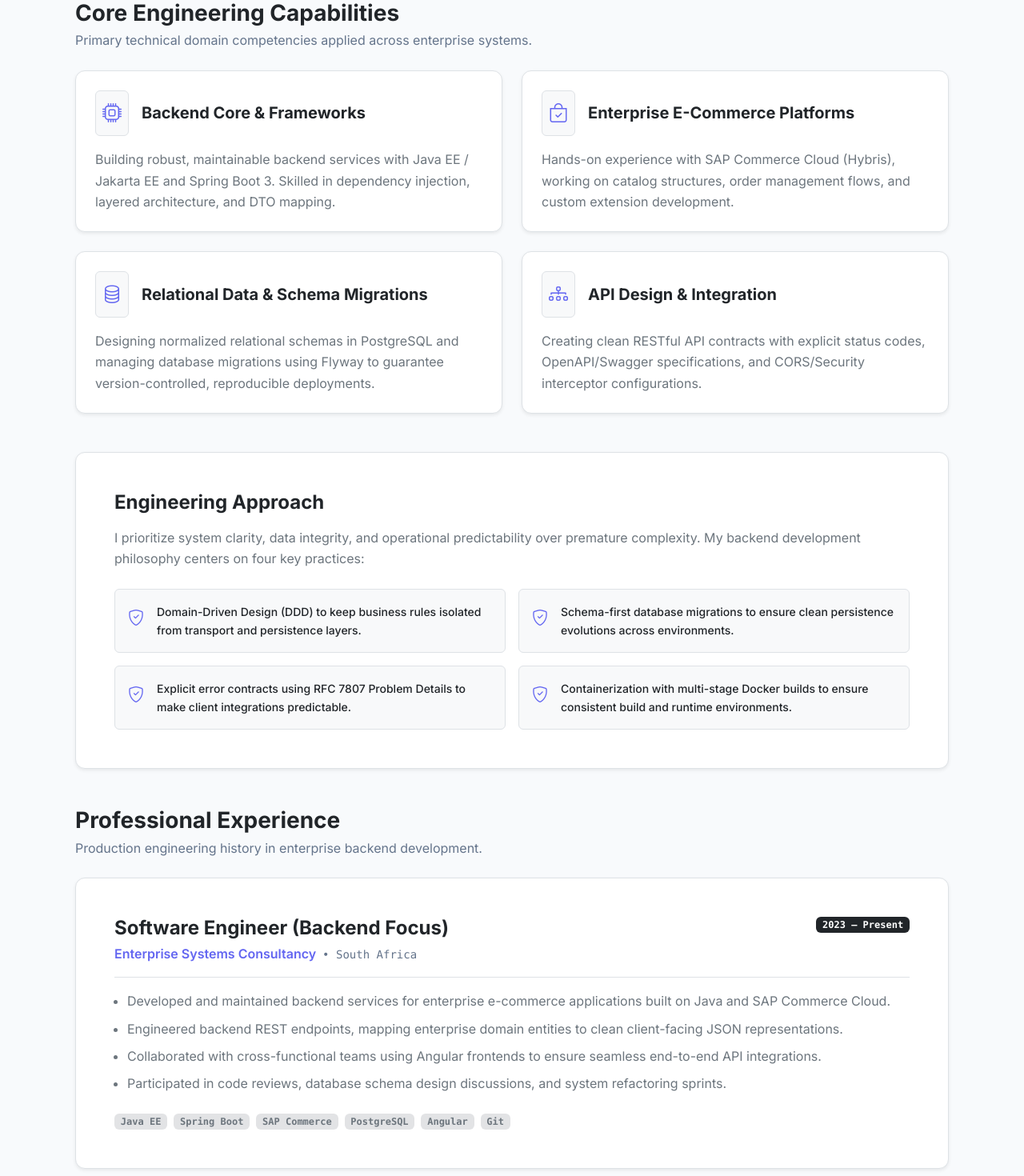
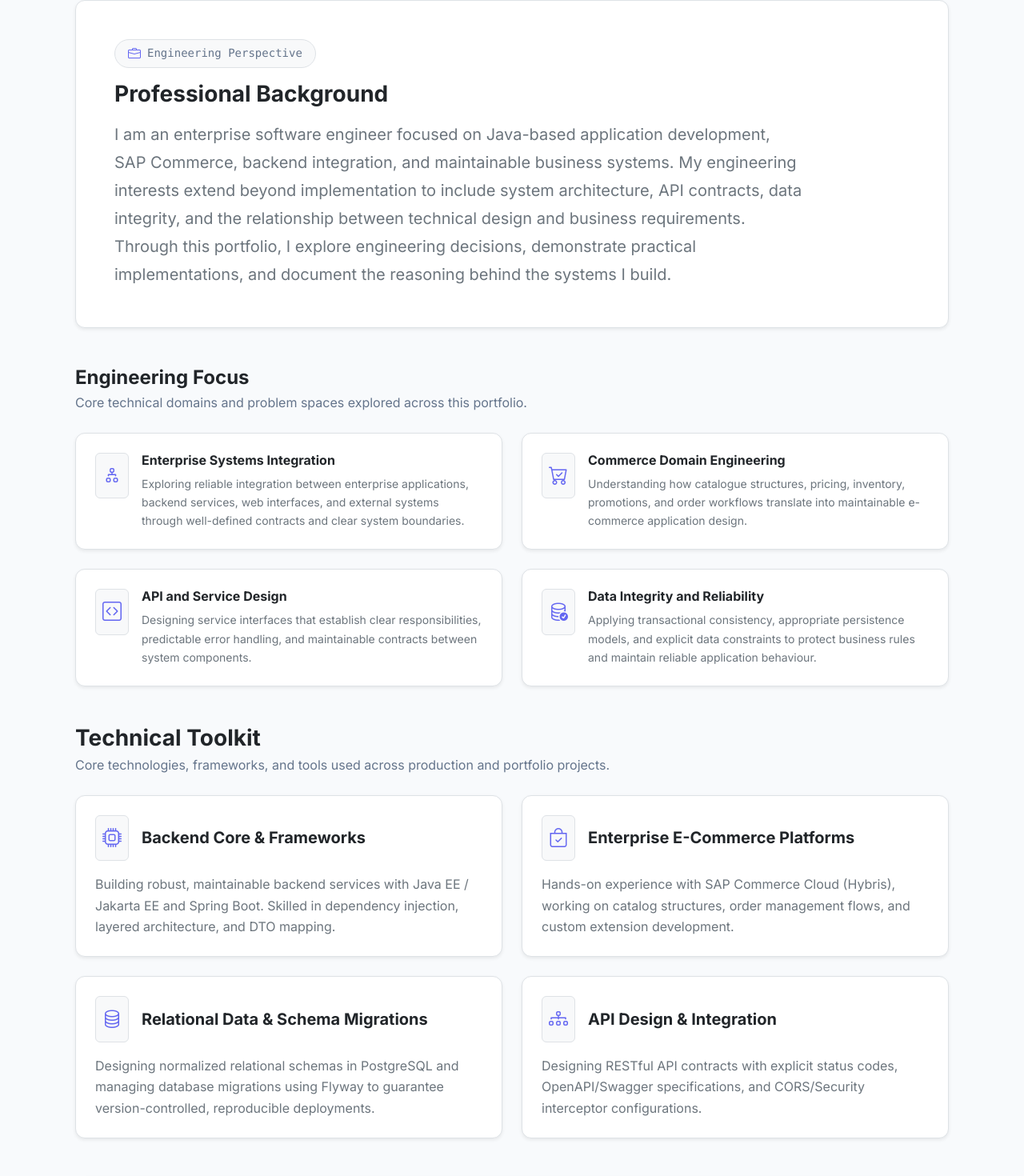
Before and after one commit to NMandisa/enterprise-engineering-portfolio, an Angular app: page /about in a window 1280 px wide. Shown: the part 552-2022 px from the top of the page at 80% size. Built offline with nearby package versions, Linux system fonts and the light colour scheme.

Commit message:
Updated Content...

```diff
--- a/src/app/pages/about/about.component.html
+++ b/src/app/pages/about/about.component.html
@@ -1,4 +1,4 @@
-<!-- Hero / Overview Header -->
+<!-- Overview / Hero Header Section -->
 <section class="mb-5">
   <div class="row align-items-center g-4">
     <div class="col-lg-8">
@@ -11,7 +11,7 @@
       <p class="fs-4 fw-medium text-muted-custom mb-4">{{ title }}</p>
 
       <p class="lead text-secondary mb-4" style="max-width: 720px;">
-          Backend software engineer focused on building stable, scalable enterprise systems. Experienced in enterprise Java runtimes, Spring Boot microservices, relational persistence, and domain-driven API design.
+        Backend software engineer focused on building stable, scalable enterprise systems. Experienced in enterprise Java runtimes, Spring Boot services, relational persistence, and domain-driven API design.
       </p>
 
       <div class="d-flex flex-wrap gap-3">
@@ -24,24 +24,24 @@
       </div>
     </div>
 
-      <!-- Contact & Quick Info Card -->
+    <!-- Professional Profiles Card -->
     <div class="col-lg-4">
       <div class="surface-card p-4 border shadow-sm">
-          <h2 class="h6 text-uppercase tracking-wider font-monospace text-muted-custom mb-3">Professional Profiles</h2>
+        <h2 class="h6 text-uppercase tracking-wider font-monospace text-muted-custom mb-3">Professional Links</h2>
         <ul class="list-unstyled mb-0 d-flex flex-column gap-3">
           <li>
-              <a href="https://github.com" target="_blank" rel="noopener noreferrer" class="d-flex align-items-center gap-3 text-dark text-decoration-none">
+            <a href="https://github.com/NMandisa" target="_blank" rel="noopener noreferrer" class="d-flex align-items-center gap-3 text-dark text-decoration-none">
               <div class="p-2 rounded bg-light border">
                 <i class="bi bi-github fs-5"></i>
               </div>
               <div>
                 <strong class="d-block">GitHub Profile</strong>
-                  <span class="small text-muted-custom">Inspect source code & architectural POCs</span>
+                <span class="small text-muted-custom">Inspect source code & repository history</span>
               </div>
             </a>
           </li>
           <li>
-              <a href="https://linkedin.com" target="_blank" rel="noopener noreferrer" class="d-flex align-items-center gap-3 text-dark text-decoration-none">
+            <a href="https://linkedin.com/in/NoxoloMkhungo" target="_blank" rel="noopener noreferrer" class="d-flex align-items-center gap-3 text-dark text-decoration-none">
               <div class="p-2 rounded bg-light border text-primary">
                 <i class="bi bi-linkedin fs-5"></i>
               </div>
@@ -70,14 +70,52 @@
 
 <hr class="my-5 border-secondary opacity-25">
 
-  <!-- Engineering Capabilities Grid -->
+<!-- Professional Background Narrative Section -->
+<section class="mb-5">
+  <div class="surface-card p-4 p-lg-5 border shadow-sm mb-5">
+    <div class="d-inline-flex align-items-center gap-2 px-3 py-1 mb-3 bg-light border rounded-pill">
+      <i class="bi bi-briefcase text-indigo"></i>
+      <span class="font-monospace small text-muted-custom">Engineering Perspective</span>
+    </div>
+    <h2 class="h3 fw-bold text-dark mb-3">Professional Background</h2>
+    <p class="lead text-secondary mb-0" style="max-width: 860px; line-height: 1.75;">
+      {{ backgroundNarrative }}
+    </p>
+  </div>
+
+  <!-- Engineering Focus Areas -->
+  <div class="mb-4">
+    <h3 class="h4 fw-bold text-dark mb-1">Engineering Focus</h3>
+    <p class="text-muted-custom mb-0">Core technical domains and problem spaces explored across this portfolio.</p>
+  </div>
+
+  <div class="row row-cols-1 row-cols-md-2 g-4 mb-5">
+    @for (area of focusAreas; track area.title) {
+      <div class="col">
+        <div class="surface-card p-4 h-100 border shadow-sm">
+          <div class="d-flex align-items-start gap-3">
+            <div class="p-2 rounded bg-light border text-indigo">
+              <i class="bi {{ area.icon }} fs-4"></i>
+            </div>
+            <div>
+              <h4 class="h6 fw-bold text-dark mb-2">{{ area.title }}</h4>
+              <p class="small text-secondary mb-0">{{ area.description }}</p>
+            </div>
+          </div>
+        </div>
+      </div>
+    }
+  </div>
+</section>
+
+<!-- Technical Toolkit Section -->
 <section class="mb-5">
   <div class="mb-4">
-      <h2 class="h3 fw-bold text-dark mb-1">Core Engineering Capabilities</h2>
-      <p class="text-muted-custom mb-0">Primary technical domain competencies applied across enterprise systems.</p>
+    <h2 class="h3 fw-bold text-dark mb-1">Technical Toolkit</h2>
+    <p class="text-muted-custom mb-0">Core technologies, frameworks, and tools used across production and portfolio projects.</p>
   </div>
 
-    <div class="row row-cols-1 row-cols-md-2 g-4">
+  <div class="row row-cols-1 row-cols-md-2 g-4 mb-5">
     @for (cap of capabilities; track cap.title) {
       <div class="col">
         <div class="surface-card p-4 h-100 border shadow-sm">
@@ -94,12 +132,12 @@
   </div>
 </section>
 
-  <!-- Engineering Approach & Principles -->
-  <section class="mb-5">
+<!-- Engineering Approach & Principles Section -->
+<section class="mb-4">
   <div class="surface-card p-4 p-lg-5 border shadow-sm">
     <h2 class="h4 fw-bold text-dark mb-3">Engineering Approach</h2>
-      <p class="text-secondary mb-4">
-        I prioritize system clarity, data integrity, and operational predictability over premature complexity. My backend development philosophy centers on four key practices:
+    <p class="text-secondary mb-4" style="max-width: 820px;">
+      System clarity, data integrity, and operational predictability guide every technical decision. My development approach relies on four core engineering practices:
     </p>
 
     <div class="row row-cols-1 row-cols-md-2 g-3">
@@ -114,38 +152,3 @@
     </div>
   </div>
 </section>
-
-  <!-- Experience Timeline -->
-  <section class="mb-4">
-    <div class="mb-4">
-      <h2 class="h3 fw-bold text-dark mb-1">Professional Experience</h2>
-      <p class="text-muted-custom mb-0">Production engineering history in enterprise backend development.</p>
-    </div>
-
-    <div class="d-flex flex-column gap-4">
-      @for (job of experience; track job.role) {
-        <div class="surface-card p-4 p-lg-5 border shadow-sm">
-          <div class="d-flex flex-column flex-md-row justify-content-between align-items-md-start gap-2 mb-3 pb-3 border-bottom">
-            <div>
-              <h3 class="h4 fw-bold text-dark mb-1">{{ job.role }}</h3>
-              <span class="fw-semibold text-indigo">{{ job.company }}</span>
-              <span class="text-muted-custom font-monospace small ms-2">• {{ job.location }}</span>
-            </div>
-            <span class="badge bg-dark font-monospace align-self-start">{{ job.period }}</span>
-          </div>
-
-          <ul class="mb-4 d-flex flex-column gap-2 ps-3">
-            @for (point of job.highlights; track point) {
-              <li class="text-secondary">{{ point }}</li>
-            }
-          </ul>
-
-          <div class="d-flex flex-wrap gap-2">
-            @for (tech of job.technologies; track tech) {
-              <span class="badge bg-secondary-subtle text-secondary font-monospace">{{ tech }}</span>
-            }
-          </div>
-        </div>
-      }
-    </div>
-  </section>
--- a/src/app/pages/about/about.component.ts
+++ b/src/app/pages/about/about.component.ts
@@ -1,18 +1,15 @@
 import { Component } from '@angular/core';
-
-export interface ExperienceItem {
-  role: string;
-  company: string;
-  period: string;
-  location: string;
-  highlights: string[];
-  technologies: string[];
-}
 
 export interface EnterpriseCapability {
   title: string;
   icon: string;
   description: string;
+}
+
+export interface EngineeringFocusArea {
+  title: string;
+  description: string;
+  icon: string;
 }
 
 @Component({
@@ -28,11 +25,36 @@ export class AboutComponent {
   readonly location = 'South Africa';
   readonly resumePath = 'assets/Noxolo_Mandisa_Mkhungo_CV.pdf';
 
+  readonly backgroundNarrative = `I am an enterprise software engineer focused on Java-based application development, SAP Commerce, backend integration, and maintainable business systems. My engineering interests extend beyond implementation to include system architecture, API contracts, data integrity, and the relationship between technical design and business requirements. Through this portfolio, I explore engineering decisions, demonstrate practical implementations, and document the reasoning behind the systems I build.`;
+
+  readonly focusAreas: EngineeringFocusArea[] = [
+    {
+      title: 'Enterprise Systems Integration',
+      description: 'Exploring reliable integration between enterprise applications, backend services, web interfaces, and external systems through well-defined contracts and clear system boundaries.',
+      icon: 'bi-diagram-2'
+    },
+    {
+      title: 'Commerce Domain Engineering',
+      description: 'Understanding how catalogue structures, pricing, inventory, promotions, and order workflows translate into maintainable e-commerce application design.',
+      icon: 'bi-cart-check'
+    },
+    {
+      title: 'API and Service Design',
+      description: 'Designing service interfaces that establish clear responsibilities, predictable error handling, and maintainable contracts between system components.',
+      icon: 'bi-code-square'
+    },
+    {
+      title: 'Data Integrity and Reliability',
+      description: 'Applying transactional consistency, appropriate persistence models, and explicit data constraints to protect business rules and maintain reliable application behaviour.',
+      icon: 'bi-database-check'
+    }
+  ];
+
   readonly capabilities: EnterpriseCapability[] = [
     {
       title: 'Backend Core & Frameworks',
       icon: 'bi-cpu',
-      description: 'Building robust, maintainable backend services with Java EE / Jakarta EE and Spring Boot 3. Skilled in dependency injection, layered architecture, and DTO mapping.'
+      description: 'Building robust, maintainable backend services with Java EE / Jakarta EE and Spring Boot. Skilled in dependency injection, layered architecture, and DTO mapping.'
     },
     {
       title: 'Enterprise E-Commerce Platforms',
@@ -47,7 +69,7 @@ export class AboutComponent {
     {
       title: 'API Design & Integration',
       icon: 'bi-diagram-3',
-      description: 'Creating clean RESTful API contracts with explicit status codes, OpenAPI/Swagger specifications, and CORS/Security interceptor configurations.'
+      description: 'Designing RESTful API contracts with explicit status codes, OpenAPI/Swagger specifications, and CORS/Security interceptor configurations.'
     }
   ];
 
@@ -57,20 +79,4 @@ export class AboutComponent {
     'Explicit error contracts using RFC 7807 Problem Details to make client integrations predictable.',
     'Containerization with multi-stage Docker builds to ensure consistent build and runtime environments.'
   ];
-
-  readonly experience: ExperienceItem[] = [
-    {
-      role: 'Software Engineer (Backend Focus)',
-      company: 'Enterprise Systems Consultancy',
-      period: '2023 – Present',
-      location: 'South Africa',
-      highlights: [
-        'Developed and maintained backend services for enterprise e-commerce applications built on Java and SAP Commerce Cloud.',
-        'Engineered backend REST endpoints, mapping enterprise domain entities to clean client-facing JSON representations.',
-        'Collaborated with cross-functional teams using Angular frontends to ensure seamless end-to-end API integrations.',
-        'Participated in code reviews, database schema design discussions, and system refactoring sprints.'
-      ],
-      technologies: ['Java EE', 'Spring Boot', 'SAP Commerce', 'PostgreSQL', 'Angular', 'Git']
-    }
-  ];
 }
--- a/src/app/shared/ui/header/header.component.html
+++ b/src/app/shared/ui/header/header.component.html
@@ -1,7 +1,7 @@
 <header class="navbar navbar-expand-lg navbar-dark site-navbar sticky-top border-bottom border-secondary">
     <div class="container-xl px-3 px-lg-4">
       <a class="navbar-brand fw-bold d-flex align-items-center gap-2" routerLink="/">
-        <span class="text-success font-monospace">&lt;NS/&gt;</span>
+        <span class="text-success font-monospace">&lt;NM/&gt;</span>
         <span>Noxolo Mkhungo</span>
       </a>
 
--- a/src/index.html
+++ b/src/index.html
@@ -6,6 +6,10 @@
   <base href="/">
   <meta name="viewport" content="width=device-width, initial-scale=1">
   <link rel="icon" type="image/x-icon" href="favicon.ico">
+
+  <!-- Modern SVG Favicon with PNG Fallback -->
+  <link rel="icon" type="image/svg+xml" href="favicon.svg">
+  <link rel="alternate icon" type="image/x-icon" href="favicon.ico">
 
   <!-- Typography: Inter & JetBrains Mono -->
   <link rel="preconnect" href="https://fonts.googleapis.com">
```
Also changed, not shown: angular.json (+8 -2 lines), src/favicon.svg (added), 1 other file (tests, documents, lock files or other folders). Lines whose indentation alone changed are shown as unchanged.
